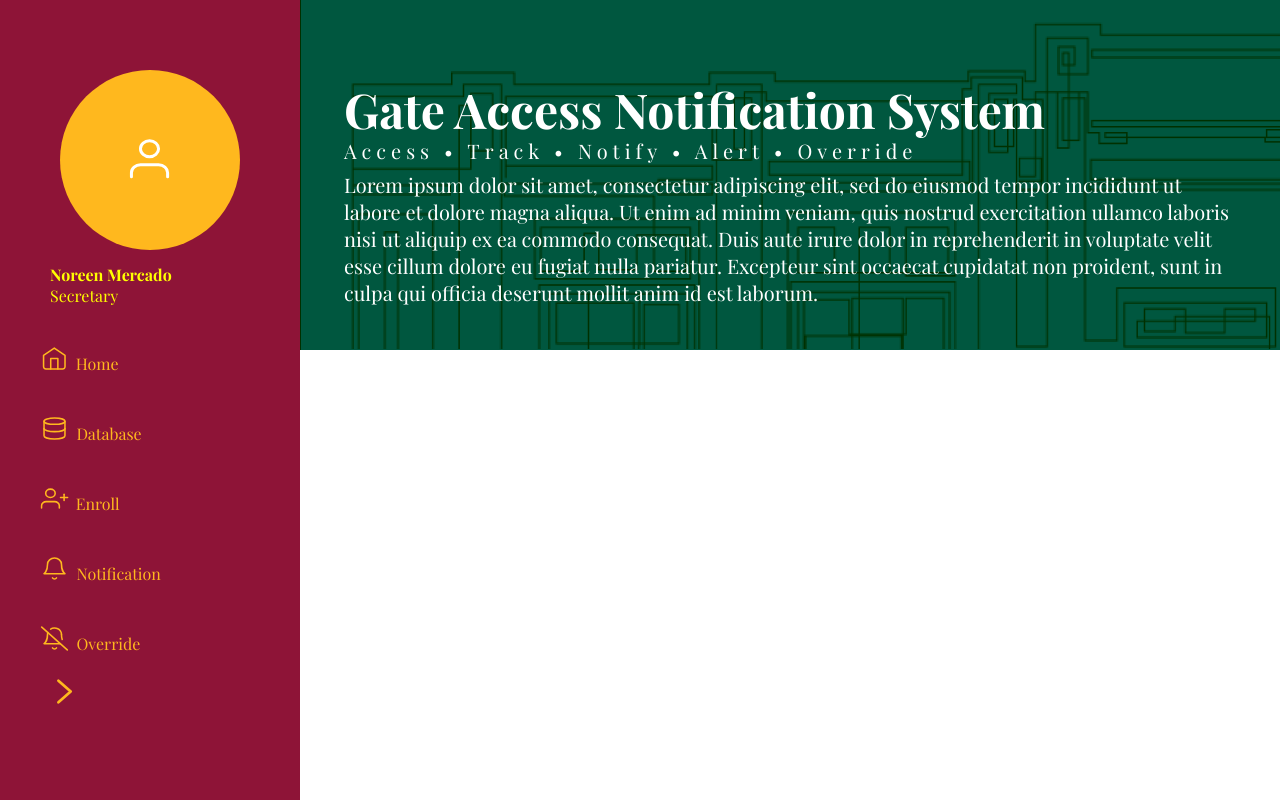
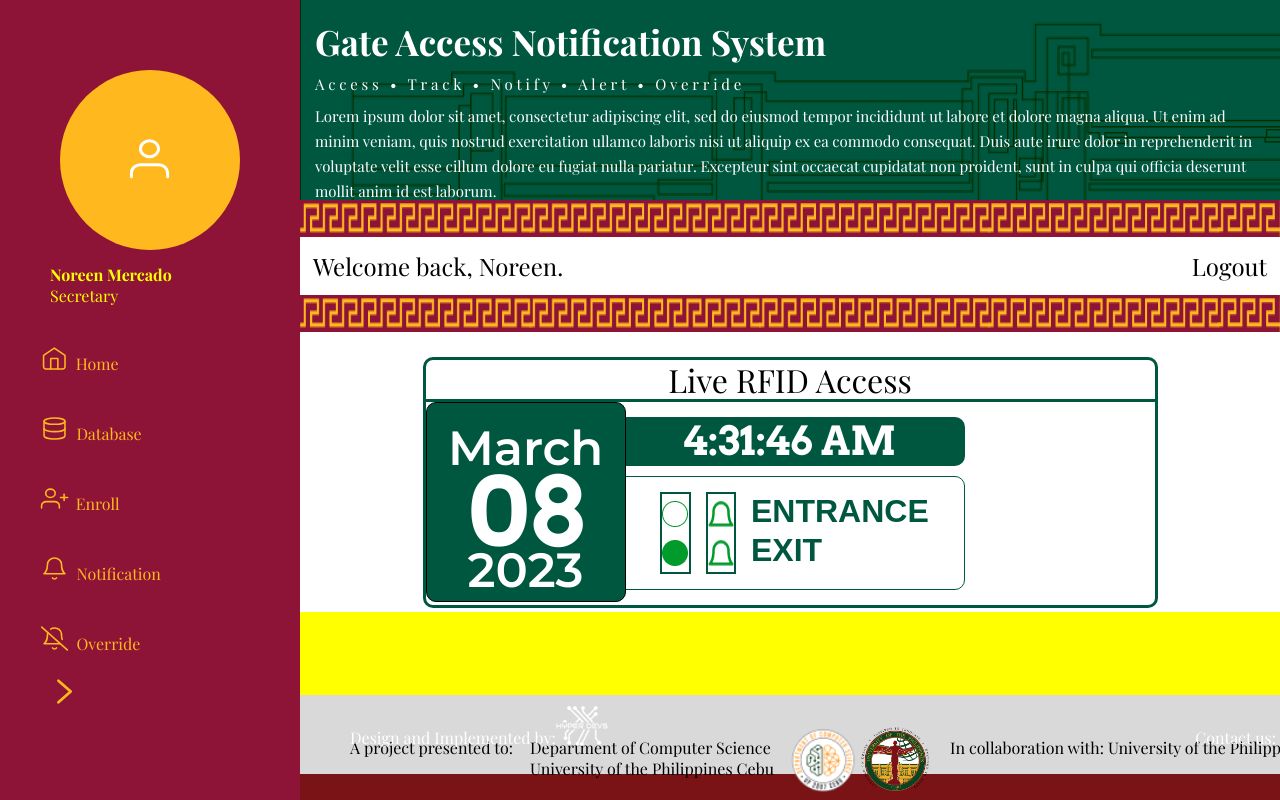
Before and after one commit to Hyper-Devs/Hyper-Devs, a React (Create React App) app in the folder client/: page /dashboard in a window 1280 px wide. Built offline with nearby package versions, Linux system fonts and the light colour scheme; the HTML template or start-up script is replaced by a standard one; a web font is replaced by a local one.

Commit message:
added dashboard components

```diff
--- a/client/src/Components/Dashboard/Box.css
+++ b/client/src/Components/Dashboard/Box.css
@@ -2,7 +2,7 @@
 
 .LiveBox {
     width: 100%;
-    height: 500px;
+    height: 280px;
     padding-top: 25px;
     background-color: white;
     display: flex;
--- a/client/src/Components/Dashboard/Dashboard-Footer.css
+++ b/client/src/Components/Dashboard/Dashboard-Footer.css
@@ -1,13 +1,13 @@
 @import url('https://fonts.googleapis.com/css?family=Playfair');
 .Foot {
-    position: fixed;
+    /* position: fixed; */
     height: 9rem;
     /* padding: 25px; */
     width: 100%;
     color: black;
     font-family: "Playfair Display";
     font-size: 16px;
-    top: 970px;
+    bottom: 0;
     background-color: #D9D9D9;
 }
 
--- a/client/src/Components/Greeting.css
+++ b/client/src/Components/Greeting.css
@@ -18,7 +18,7 @@
     color: #000000;
 }
 
-img{
+.Greeting img{
     width: 100%;
     height: 37px;
 
--- a/client/src/Components/footer.css
+++ b/client/src/Components/footer.css
@@ -6,7 +6,7 @@
 
 
 .page-footer{
-    position: fixed;
+    /* position: fixed; */
     height: 3rem;
     /* padding: 25px; */
     width: 100%;
--- a/client/src/Components/header.css
+++ b/client/src/Components/header.css
@@ -3,13 +3,12 @@
 .Header {
     display: flex;
     flex-direction: column;
-    justify-content: end;
     width: 100%;
-    height: 350px;
-    top:-11px;
+    height: 200px;
+    max-height: 30%;
     background: url("../Assets/UP ADMIN3 1.png");
     color:white;
-    padding: 44px;
+    padding: 10px 15px;
 }
 
 
@@ -17,7 +16,7 @@
     font-family: 'Playfair Display', serif;
     font-style: normal;
     font-weight: 700;
-    font-size: 48px;
+    font-size: 35px;
     line-height: 64px;
     color: rgb(255 255 255);
 }
@@ -27,7 +26,7 @@
     font-family: 'Playfair Display', serif;
     font-style: normal;
     font-weight: 400;
-    font-size: 20px;
+    font-size: 15px;
     line-height: 20px;
     letter-spacing: 0.25em;
     color: #FFFFFF
@@ -37,8 +36,8 @@
     font-family: 'Playfair Display', serif;
     font-style: normal;
     font-weight: 400;
-    font-size: 20px;
-    line-height: 27px;
+    font-size: 15px;
+    line-height: 25px;
 
     color: #FFFFFF
 }
--- a/client/src/Pages/Dashboard/Dashboard.css
+++ b/client/src/Pages/Dashboard/Dashboard.css
@@ -8,6 +8,14 @@
     display: flex;
     flex-direction: row-reverse;
     height: 100%;
+    width: 100%;
+}
+
+.dashboard-content{
+    position: static;
+    background-color: yellow;
+    height: 100vh;
+    width: 100%;
 }
 
 .Dashboard .dashboard-title {
@@ -28,3 +36,14 @@
     color: #FFFFFF;
 
 }
+
+.dashboard-container .dashboard-footer{
+    position: fixed;
+    display: flex;
+    flex-direction: column;
+    justify-content: space-between;
+    bottom: 0;
+    background-color: gray;
+    height: 105px;
+    width: 100%;
+}
--- a/client/src/Pages/Dashboard/Dashboard.jsx
+++ b/client/src/Pages/Dashboard/Dashboard.jsx
@@ -3,13 +3,24 @@ import React from 'react'
 import './Dashboard.css'
 import Header from '../../Components/header'
 import Sidebar from '../../Components/Sidebar/Sidebar'
+import Greetings from '../../Components/Greeting'
+import Box from '../../Components/Dashboard/Box'
+import Dfooter from '../../Components/Dashboard/Dashboard-Footer'
+import Footer from '../../Components/footer'
 
 function Dashboard() {
   return (
     <div className='dashboard-container'>
-      <Header />
+      <div className='dashboard-content'>
+        <Header />
+        <Greetings />
+        <Box />
+        <div className='dashboard-footer'>
+          <Dfooter />
+          <Footer />
+        </div>
+      </div>
       <Sidebar />
-
     </div>
   )
 }
--- a/client/src/Pages/Login/Login.css
+++ b/client/src/Pages/Login/Login.css
@@ -16,7 +16,7 @@
   width: 100%;
 }
 
-.container {
+.form-container {
   position: absolute;
   height: 620px;
   width: 350px;
--- a/client/src/Pages/Login/Login.jsx
+++ b/client/src/Pages/Login/Login.jsx
@@ -5,7 +5,7 @@ import Footer from '../../Components/footer'
 function Login() {
   return (
     <div className="login-container">
-      <div className="container">
+      <div className="form-container">
         <div className="upcLogo"></div>
         <div className="formTitle">
           <h3>UNIVERSITY OF THE PHILIPPINES</h3>
--- a/client/src/index.css
+++ b/client/src/index.css
@@ -5,7 +5,6 @@ body {
     sans-serif;
   -webkit-font-smoothing: antialiased;
   -moz-osx-font-smoothing: grayscale;
-  display: flex;
 }
 
 code {
```
